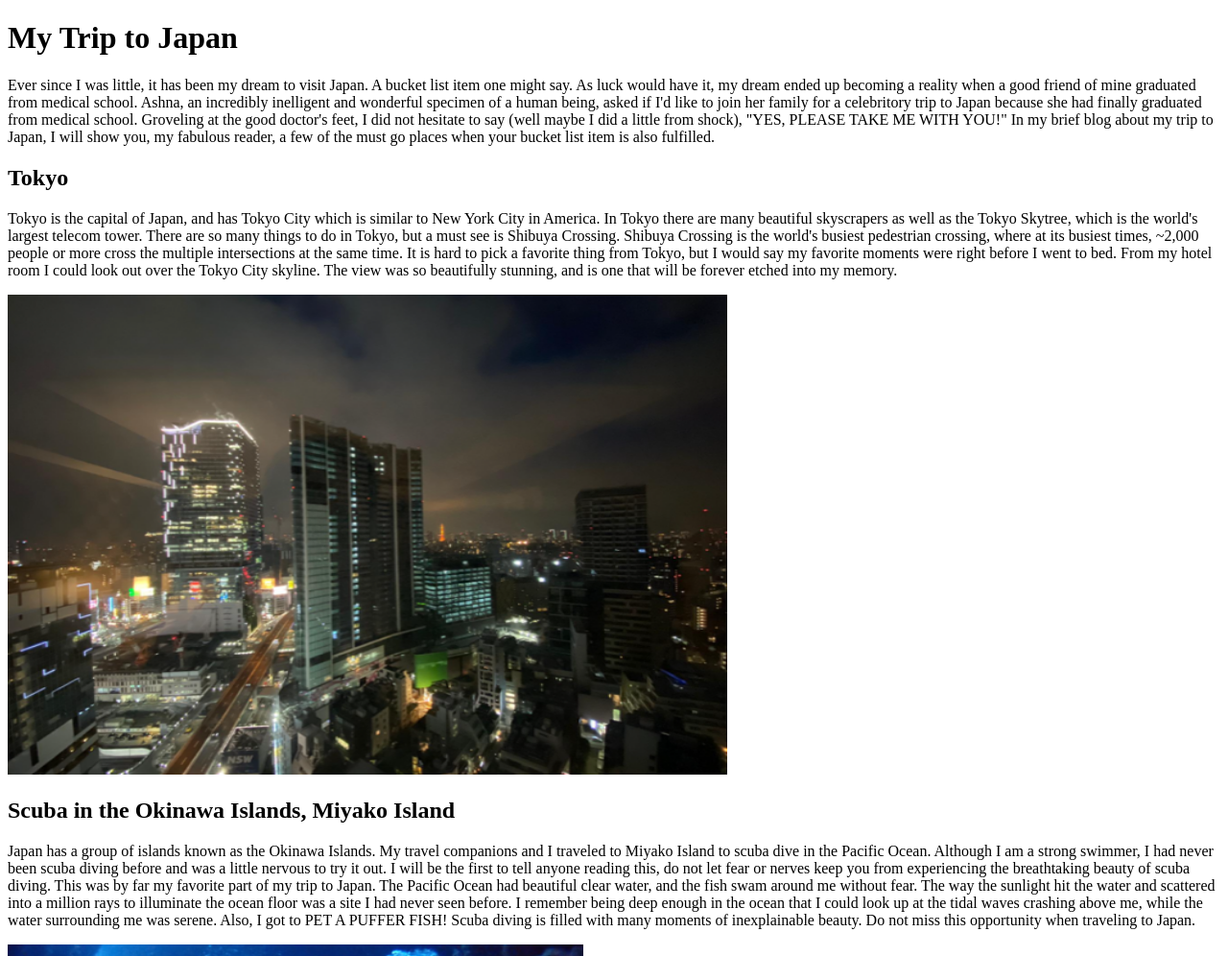
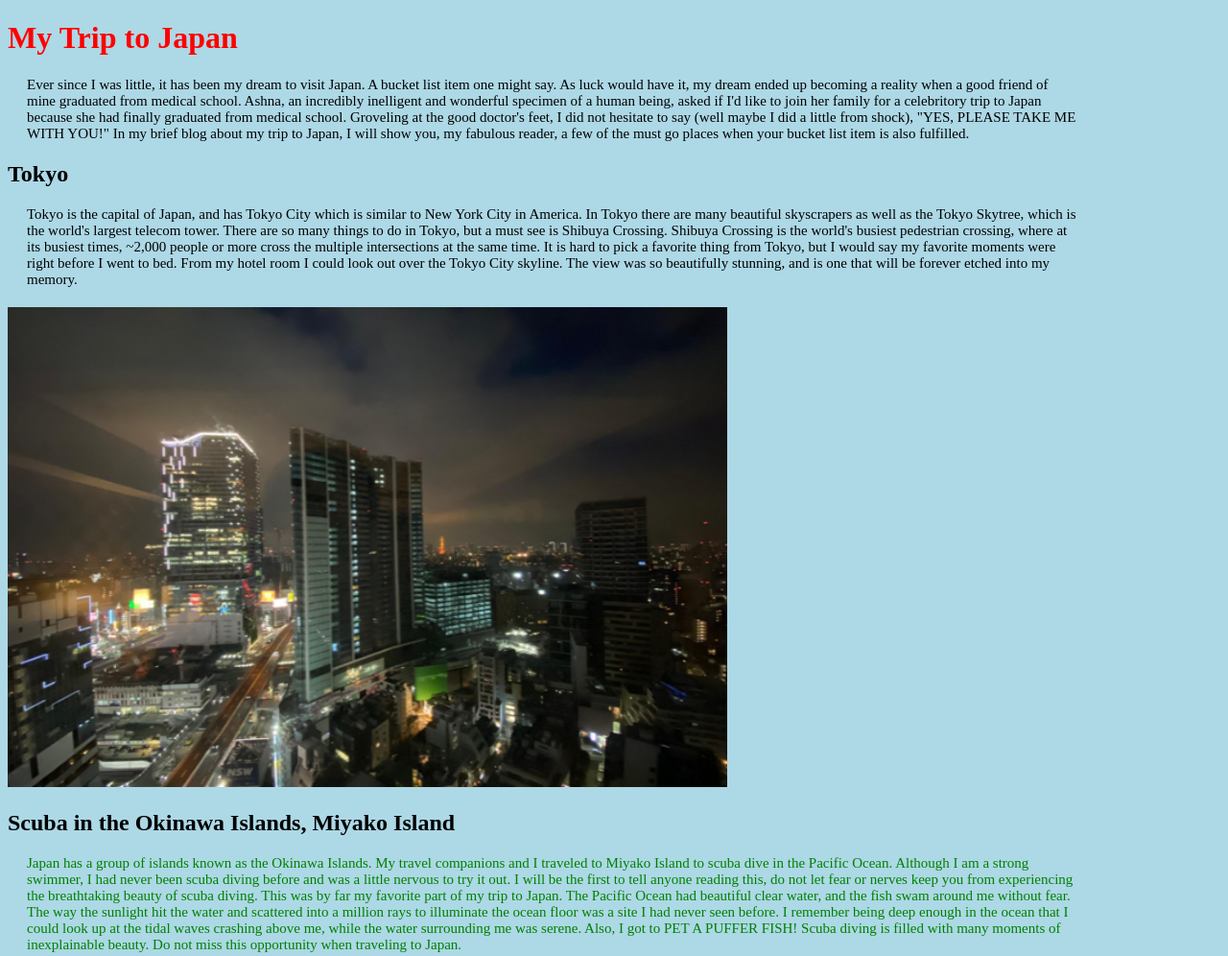
Before and after one commit to STL-WomenPlus-WebDev-March2023/js-assignment-4-html-me-something-ChristinaMartin13, a website: page index.html in a window 1280 px wide. Shown: the top 996 px of the page at 96% size. Drawn offline with Linux system fonts and the light colour scheme.

Commit message:
Completed the CSS section of GA #4

```diff
--- a/index.html
+++ b/index.html
@@ -3,11 +3,12 @@
 
    <head>
       <title>Christina Martin - My Trip to Japan</title>
+      <link rel = "stylesheet" type = "text/css" href = "styles.css" />
    </head>
 
    <body>
       <header>
-         <h1>My Trip to Japan</h1>
+         <h1 id="mainHeading">My Trip to Japan</h1>
          <p>Ever since I was little, it has been my dream to visit Japan. A bucket list item one might say. As luck would have it, my dream ended up becoming a reality when a good friend of mine graduated from medical school. Ashna, an incredibly inelligent and wonderful specimen of a human being, asked if I'd like to join her family for a celebritory trip to Japan because she had finally graduated from medical school. Groveling at the good doctor's feet, I did not hesitate to say (well maybe I did a little from shock), &quot;YES, PLEASE TAKE ME WITH YOU!&quot; In my brief blog about my trip to Japan, I will show you, my fabulous reader, a few of the must go places when your bucket list item is also fulfilled.</p>
       </header>
 
@@ -19,7 +20,7 @@
          </article>
          <article>
             <h2>Scuba in the Okinawa Islands, Miyako Island</h2>
-            <p>Japan has a group of islands known as the Okinawa Islands. My travel companions and I traveled to Miyako Island to scuba dive in the Pacific Ocean. Although I am a strong swimmer, I had never been scuba diving before and was a little nervous to try it out. I will be the first to tell anyone reading this, do not let fear or nerves keep you from experiencing the breathtaking beauty of scuba diving. This was by far my favorite part of my trip to Japan. The Pacific Ocean had beautiful clear water, and the fish swam around me without fear. The way the sunlight hit the water and scattered into a million rays to illuminate the ocean floor was a site I had never seen before. I remember being deep enough in the ocean that I could look up at the tidal waves crashing above me, while the water surrounding me was serene. Also, I got to PET A PUFFER FISH! Scuba diving is filled with many moments of inexplainable beauty. Do not miss this opportunity when traveling to Japan.      </p>
+            <p id="testP" class="funParagraph">Japan has a group of islands known as the Okinawa Islands. My travel companions and I traveled to Miyako Island to scuba dive in the Pacific Ocean. Although I am a strong swimmer, I had never been scuba diving before and was a little nervous to try it out. I will be the first to tell anyone reading this, do not let fear or nerves keep you from experiencing the breathtaking beauty of scuba diving. This was by far my favorite part of my trip to Japan. The Pacific Ocean had beautiful clear water, and the fish swam around me without fear. The way the sunlight hit the water and scattered into a million rays to illuminate the ocean floor was a site I had never seen before. I remember being deep enough in the ocean that I could look up at the tidal waves crashing above me, while the water surrounding me was serene. Also, I got to PET A PUFFER FISH! Scuba diving is filled with many moments of inexplainable beauty. Do not miss this opportunity when traveling to Japan.      </p>
             <img src="images/Scuba Diving .PNG" alt="Scuba Diving" width="600" height="700">
             <img src="images/Okinawa Island.jpg" alt="Okinawa Island" width="750" height="600">
          </article>
--- a/styles.css
+++ b/styles.css
@@ -1 +1,25 @@
 /* Write your CSS here! */
+p {
+    margin-top: 0px;
+    margin-bottom: 20px;
+    margin-right: 150px;
+    margin-left: 20px;
+  }
+p {
+    padding-top: 0px;
+    padding-right: 0px;
+    padding-bottom: 0px;
+    padding-left: 0px;
+    font-size: 15px;
+  }
+body {
+    margin:8px;
+    display:block;
+    background-color: lightblue;
+  }
+#mainHeading {
+    color: red;
+  }
+.funParagraph {
+    color:green;
+}
```
